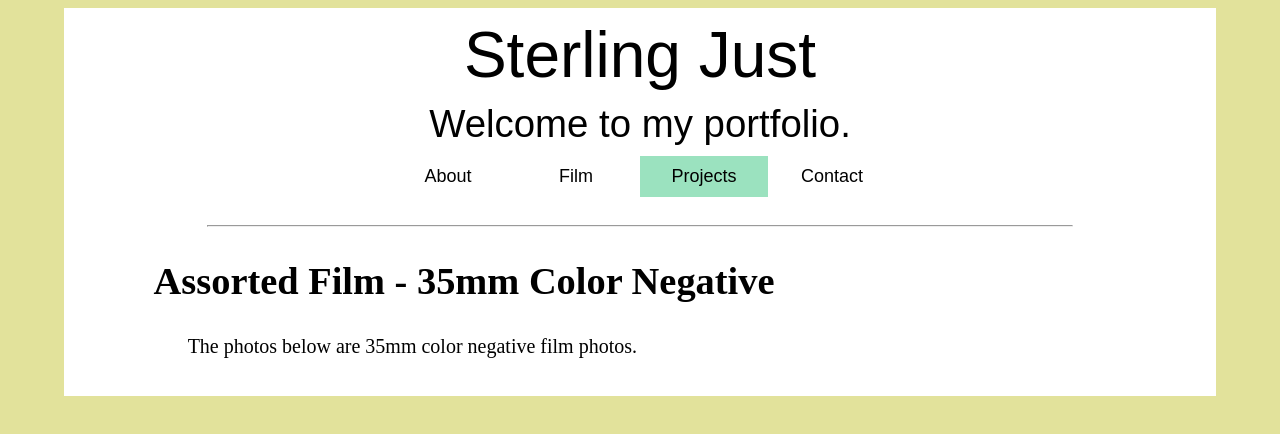
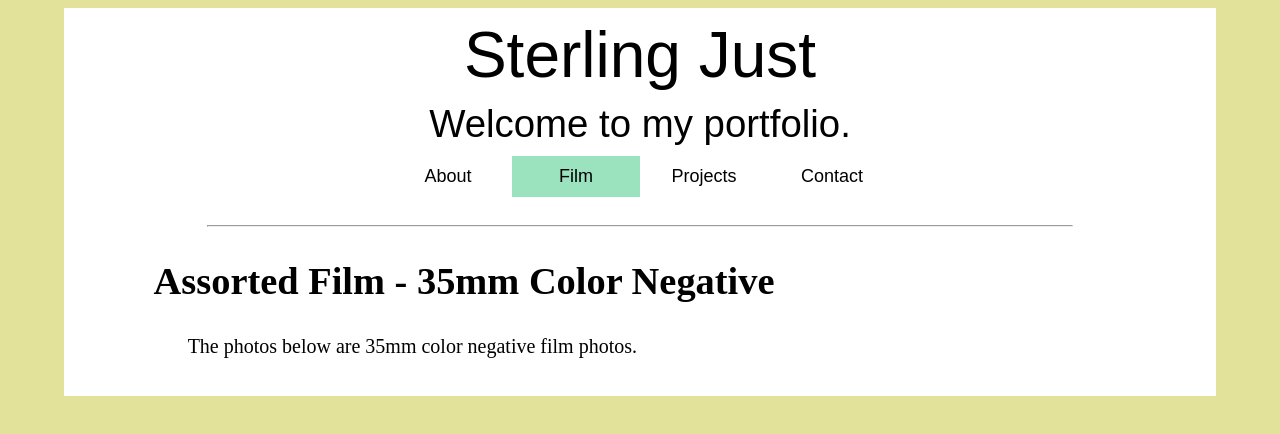
Before and after one commit to sterlingjust/website, a plain HTML site: page film.html in a window 1280 px wide. Drawn offline with Linux system fonts and the light colour scheme; a web font is replaced by a local one.

Commit message:
bug with pages

```diff
--- a/film.html
+++ b/film.html
@@ -16,8 +16,8 @@
 	<div id="titles"> Welcome to my portfolio. </div>
 	<div class="topnav" id="myTopnav">
 		<a href="index.html">About</a>
-		<a href="film.html" >Film</a>
-		<a href="projects.html" class="active">Projects</a>
+		<a href="film.html" class="active">Film</a>
+		<a href="projects.html" >Projects</a>
 		<a href="contact.html">Contact</a>
 		<a href="javascript:void(0);" class="icon" onClick="myFunction()">
 			<em class="fa fa-bars"></em>
```
Also changed, not shown: projects.html (+2 -2 lines).
